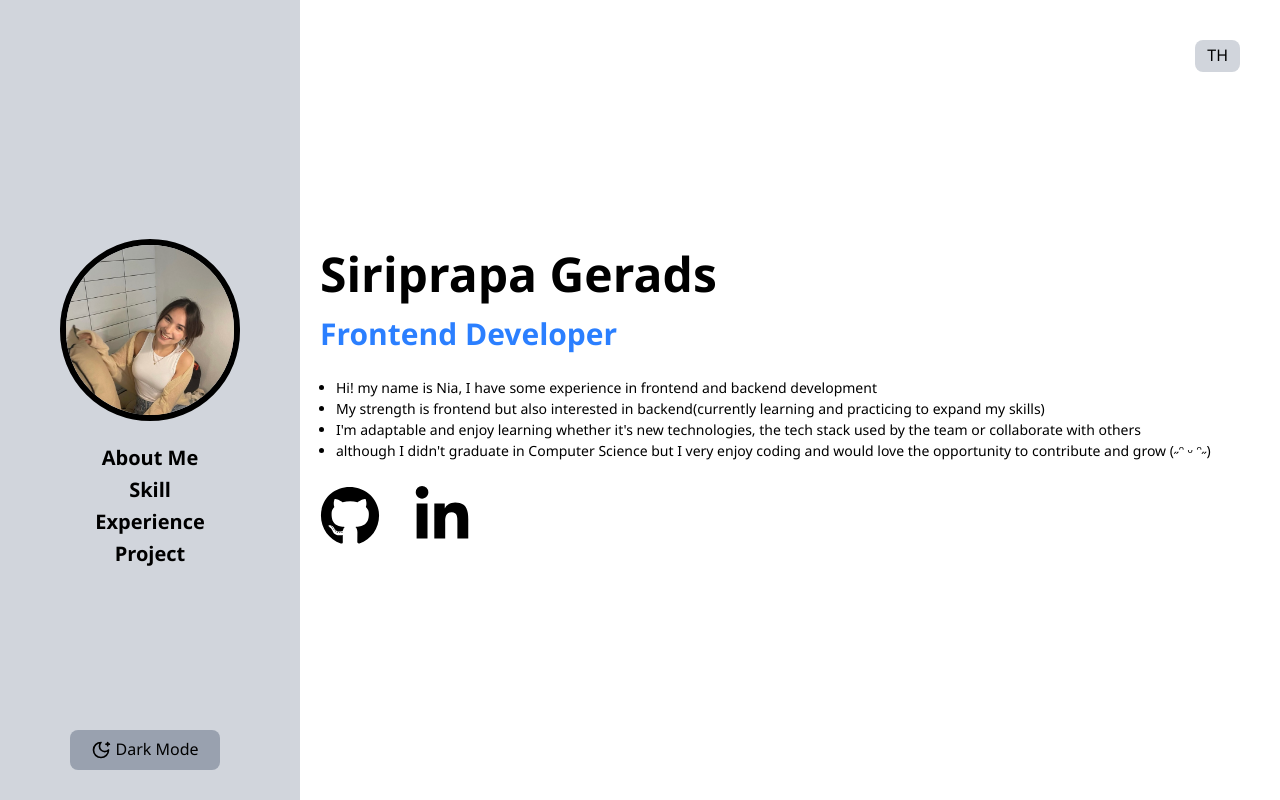
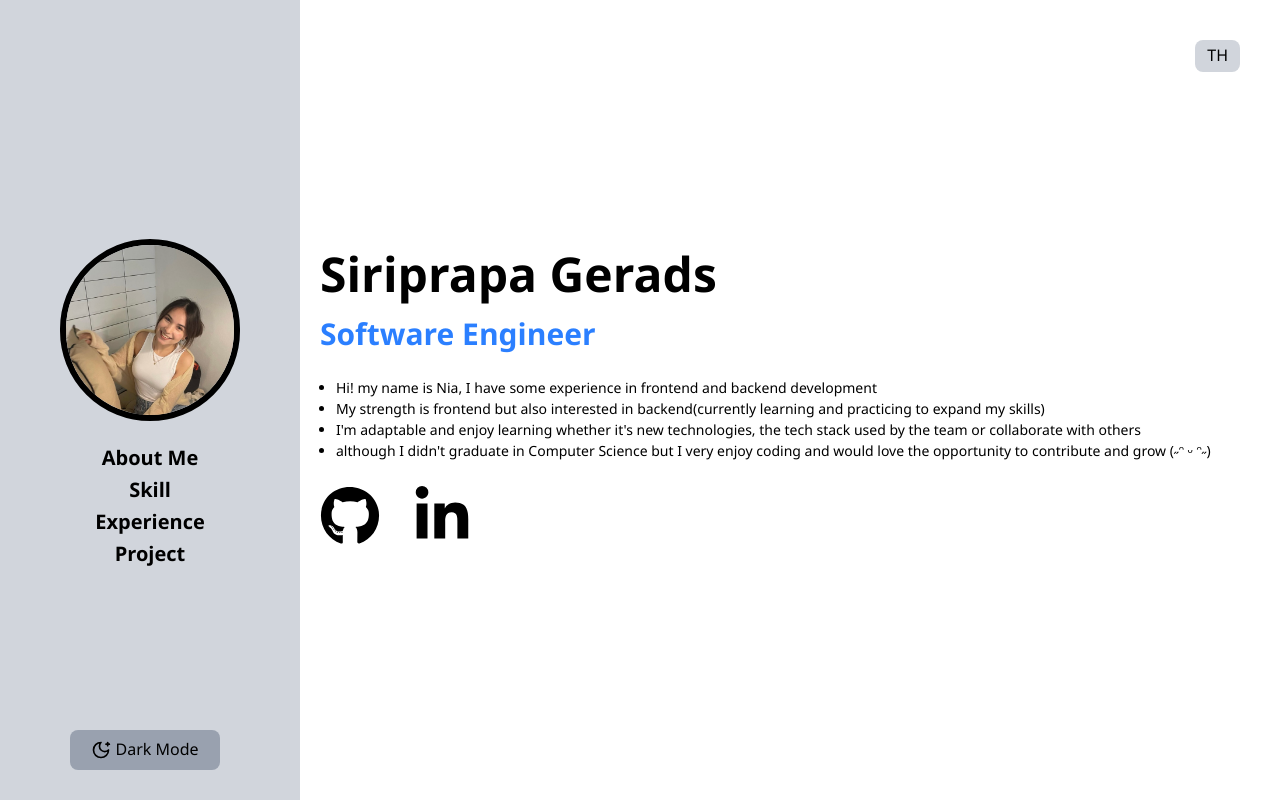
Before and after one commit to siriprapa-gerads/siriprapa-gerads-portfolio, a React (Vite) app: page / in a window 1280 px wide. Shown: the top 800 px of the page. Built offline with nearby package versions, Linux system fonts and the light colour scheme.

Commit message:
change subtitle/aboute me

```diff
--- a/src/page/aboutme.tsx
+++ b/src/page/aboutme.tsx
@@ -12,7 +12,7 @@ const AboutPage = ({ id }: aboutProps) => {
     <Element name={id}>
       <Content
         title={t("name")}
-        subtitle="Frontend Developer"
+        subtitle="Software Engineer"
       >
         <ul className='list-disc mb-6 pl-4'>
           <li>{t("description.line5")}</li>
```
